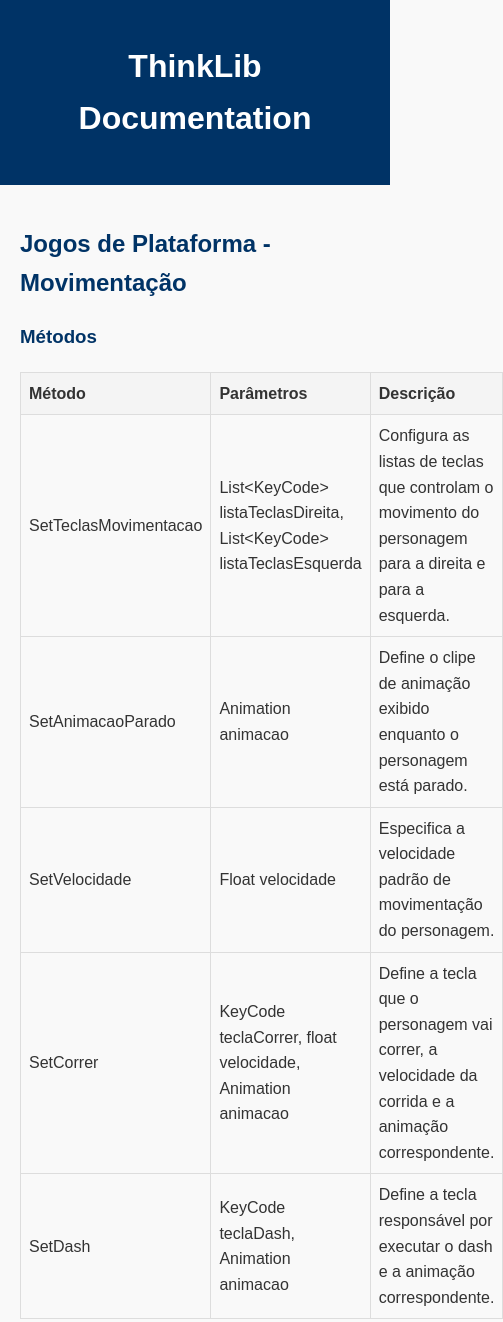
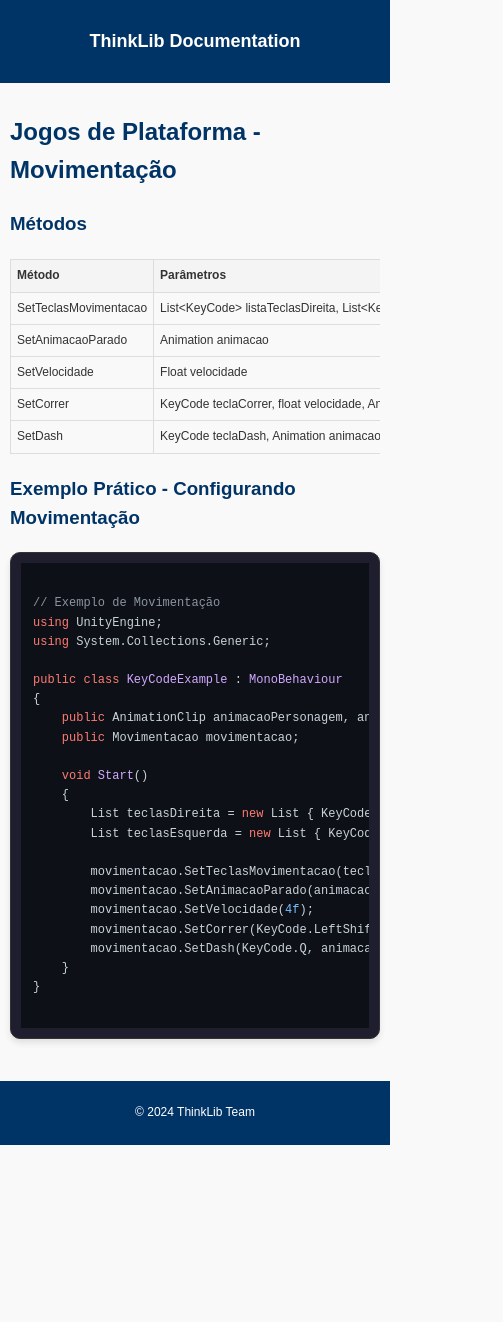
Before and after one commit to Waldevv/Thinklib-page, a plain HTML site: page index.html in a window 390 px wide. Shown: the top 1322 px of the page, 503 px wide, since content can reach past the window. After the commit the page ends 1145 px from the top, so only its background shows below. Drawn offline with nearby package versions, Linux system fonts and the light colour scheme.

Commit message:
responsividade

```diff
--- a/style.css
+++ b/style.css
@@ -1,3 +1,4 @@
+/* Estilo Geral */
 body {
   font-family: Arial, sans-serif;
   line-height: 1.6;
@@ -12,6 +13,10 @@
   color: white;
   padding: 20px;
   text-align: center;
+}
+
+h1 {
+  font-size: 24px;
 }
 
 main {
@@ -32,26 +37,22 @@
   border: 1px solid #ddd;
   padding: 8px;
   text-align: left;
+  font-size: 14px;
 }
 
 table th {
   background-color: #f4f4f4;
-    color: #333;
 }
 
-
 pre {
-    background-color: #111117; /* Cor de fundo do código */
-    color: #c5c6c7; /* Cor do texto do código */
+  background-color: #1e1e2f;
+  color: #c5c6c7;
   padding: 15px;
-    border-radius: 10px; /* Arredondamento das bordas */
-    overflow-x: auto; /* Scroll horizontal se necessário */
+  border-radius: 10px;
+  overflow-x: auto;
   font-family: Consolas, "Courier New", monospace;
-  }
-
-
-  code {
-    font-family: Consolas, "Courier New", monospace;
+  box-shadow: 0px 4px 6px rgba(0, 0, 0, 0.1);
+  border: 1px solid #333;
 }
 
 footer {
@@ -59,4 +60,56 @@
   padding: 10px;
   background: #003366;
   color: white;
+  margin-top: 20px;
 }
+
+/* Link Responsivo */
+a {
+  color: #003366;
+  text-decoration: none;
+}
+
+a:hover {
+  text-decoration: underline;
+}
+
+/* Responsividade */
+@media (max-width: 768px) {
+  header {
+    padding: 15px;
+  }
+
+  h1 {
+    font-size: 20px;
+  }
+
+  main {
+    padding: 10px;
+  }
+
+  table th, table td {
+    font-size: 12px;
+    padding: 6px;
+  }
+
+  table {
+    display: block;
+    overflow-x: auto;
+    white-space: nowrap;
+  }
+
+  pre {
+    font-size: 12px;
+    padding: 10px;
+  }
+}
+
+@media (max-width: 480px) {
+  h1 {
+    font-size: 18px;
+  }
+
+  footer {
+    font-size: 12px;
+  }
+}
```
Lines whose indentation alone changed are shown as unchanged.
